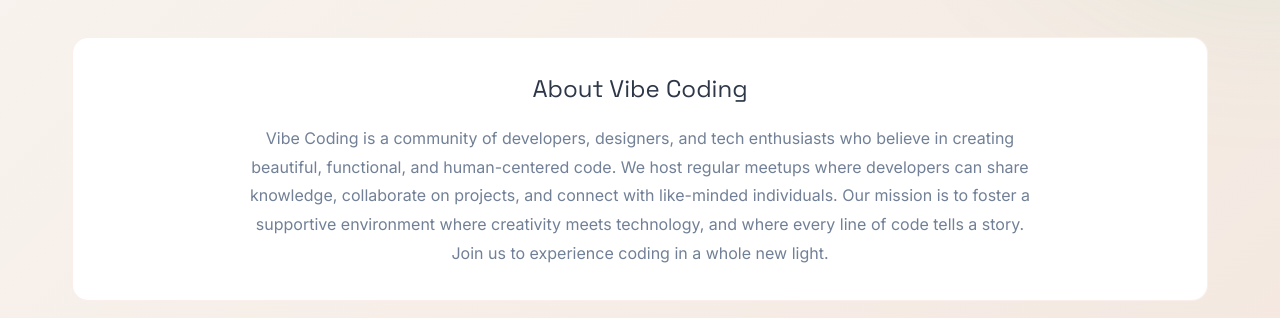
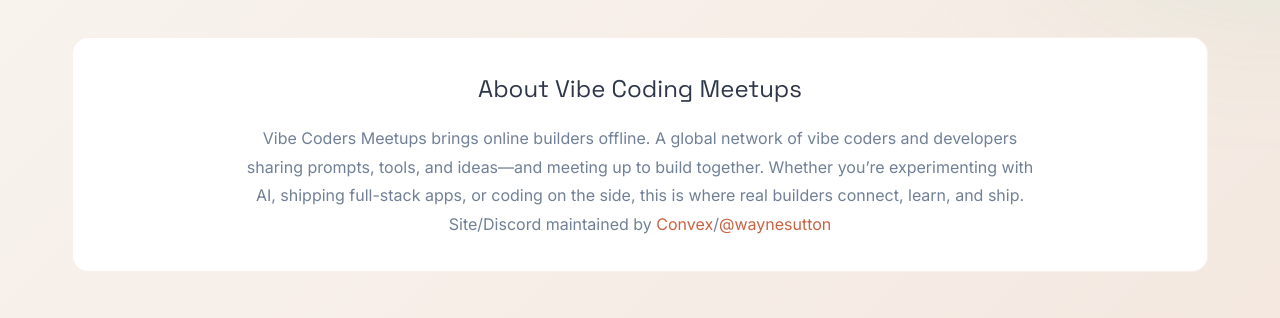
Before and after one commit to waynesutton/vibemeetups, a React (Vite) app: page / in a window 1280 px wide. Shown: the part 1042-1360 px from the top of the page. Built offline with nearby package versions, Linux system fonts and the light colour scheme; no server answers.

Commit message:
updated about text

```diff
--- a/src/components/About.tsx
+++ b/src/components/About.tsx
@@ -4,14 +4,14 @@ const About: React.FC = () => {
   return (
     <section className="about" id="about">
       <div className="about-container">
-        <h2>About Vibe Coding</h2>
+        <h2>About Vibe Coding Meetups</h2>
         <p>
-          Vibe Coding is a community of developers, designers, and tech enthusiasts who believe in
-          creating beautiful, functional, and human-centered code. We host regular meetups where
-          developers can share knowledge, collaborate on projects, and connect with like-minded
-          individuals. Our mission is to foster a supportive environment where creativity meets
-          technology, and where every line of code tells a story. Join us to experience coding in a
-          whole new light.
+          Vibe Coders Meetups brings online builders offline. A global network of vibe coders and
+          developers sharing prompts, tools, and ideas—and meeting up to build together. Whether
+          you’re experimenting with AI, shipping full-stack apps, or coding on the side, this is
+          where real builders connect, learn, and ship. Site/Discord maintained by{" "}
+          <a href="https://www.convex.dev/?utm_source=vibe-coding-meetups">Convex</a>/
+          <a href="https://x.com/waynesutton">@waynesutton</a>
         </p>
       </div>
     </section>
```
